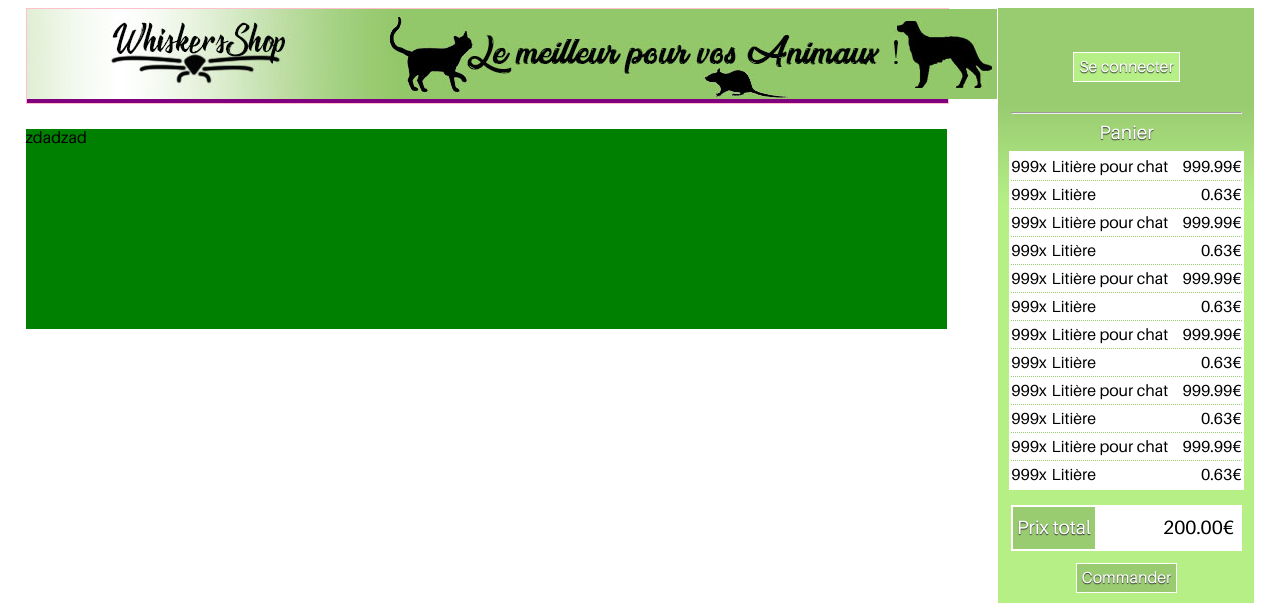
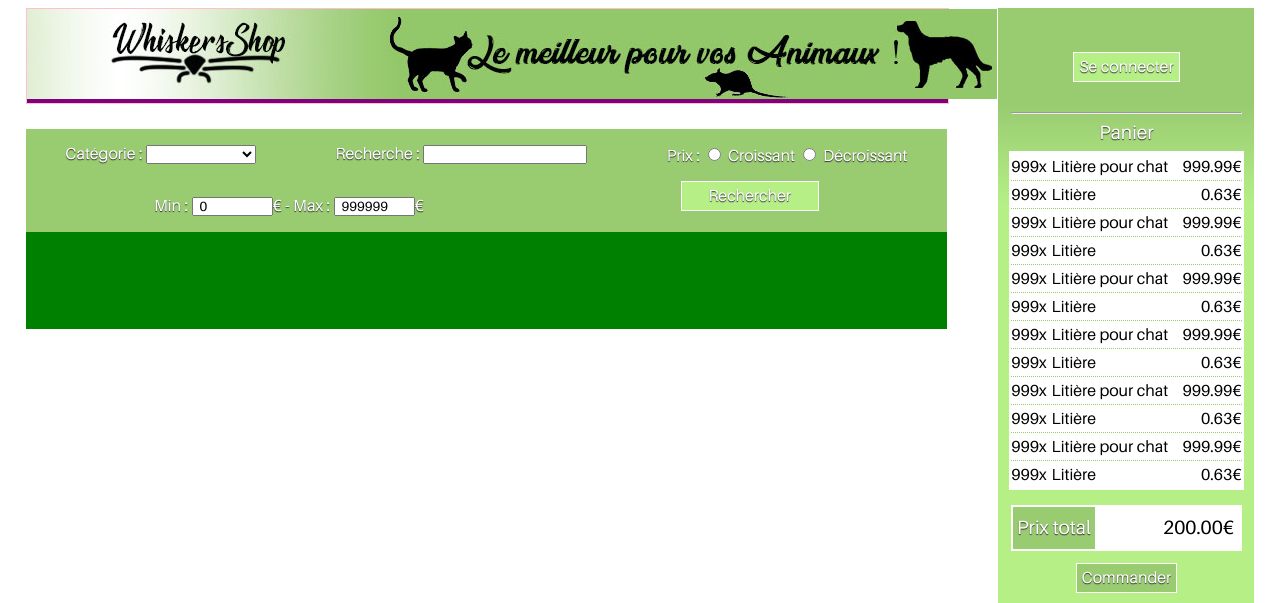
Before and after one commit to Mescarr/whiskers-shop, a PHP site: page /index.php?action=listProducts in a window 1280 px wide. Shown: the top 603 px of the page. Run offline with PHP 8.4, Linux system fonts and the light colour scheme.

Commit message:
Update listProducts page: Search Block Design

```diff
--- a/public/css/listProductsView.css
+++ b/public/css/listProductsView.css
@@ -4,7 +4,7 @@ body {
     padding: 0;
     margin-left: 2%;
     margin-right: 2%;
-    font-family: 'Aileron';
+    font-family: 'Aileron', sans-serif;
 }
 
 #listProductsBlock {
@@ -239,3 +239,63 @@ body {
   margin-top: 2%;
   height: 200px;
 }
+
+#searchBlock {
+  background-color: #99cb71;
+  color: white;
+  text-shadow: 0 1px 1px #333;
+}
+
+#searchBlock input, #searchBlock select, #searchBlock option {
+  font-family: 'Aileron', sans-serif;
+  padding: 0 6px;
+}
+
+#search1 {
+  display: flex;
+  justify-content: space-around;
+}
+
+#formCategoryBlock {
+  display: inline-block;
+}
+
+#formSearchBlock {
+  display: inline-block;
+}
+
+#formPriceBlock {
+  display: inline-block;
+}
+
+#search2 {
+  display: flex;
+  justify-content: space-around;
+}
+
+#formRangePriceBlock {
+  display: inline-block;
+}
+
+#searchButton {
+  cursor: pointer;
+  height: 30px;
+  width: 15%;
+  font-size: 1em;
+  display: block;
+  text-align: center;
+  background-color: #B5EF86;
+  text-decoration: none;
+  color: white;
+  padding: 5px;
+  border: 1px solid white;
+  transition: all 0.2s ease-out;
+  text-shadow: 0 1px 1px #333;
+}
+
+#searchButton:hover {
+  color: #99cb71;
+  background-color: white;
+  border: 1px solid #B5EF86;
+  text-shadow: none;
+}
--- a/view/frontend/listProductsView.php
+++ b/view/frontend/listProductsView.php
@@ -36,7 +36,39 @@
       <div id="listProducts">
 
         <div id="searchBlock">
-        zdadzad
+          <form method="GET" action="?action=listProducts">
+            <div id="search1">
+              <p id="formCategoryBlock">
+                 Catégorie :
+                 <select name="category" id="category">
+                   <option value="Tous"></option>
+                   <option value="Alimentation">Alimentation</option>
+                   <option value="Accessoire">Accessoire</option>
+                   <option value="Cage">Cage</option>
+                   <option value="Santé">Santé</option>
+                   <option value="Jouet">Jouet</option>
+                 </select>
+              </p>
+              <p id="formSearchBlock">
+                Recherche :
+                <input type="search" name="search" />
+              </p>
+              <p id="formPriceBlock">
+               Prix :
+                <input type="radio" name="prix" value="croissant" id="Croissant" /> <label for="Croissant">Croissant</label>
+                <input type="radio" name="prix" value="decroissant" id="Décroissant" /> <label for="Décroissant">Décroissant</label>
+              </p>
+            </div>
+
+            <div id="search2">
+              <p id="formRangePriceBlock">
+                Min : <input type="number" min="0" max="999999" step="1" value ="0" />€ -
+                Max : <input type="number" min="0" max="999999" step="1" value="999999" />€
+              </p>
+
+              <input type="submit" value="Rechercher" id="searchButton" />
+            </div>
+          </form>
         </div>
         <!--
          Croquettes
```
Also changed, not shown: public/css/loginFormView.css (+4 -4 lines).
